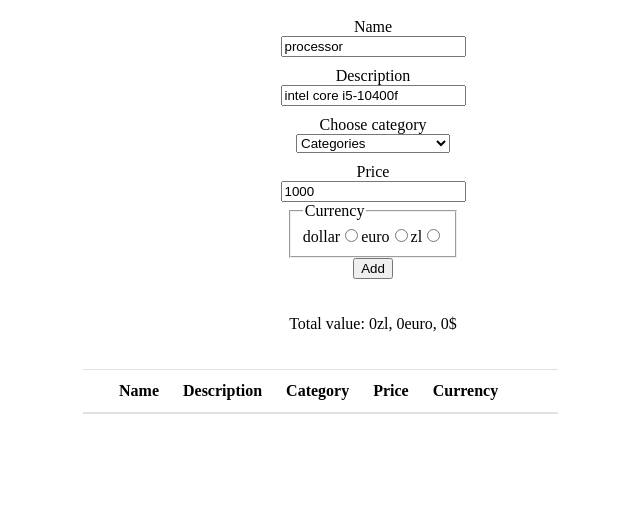
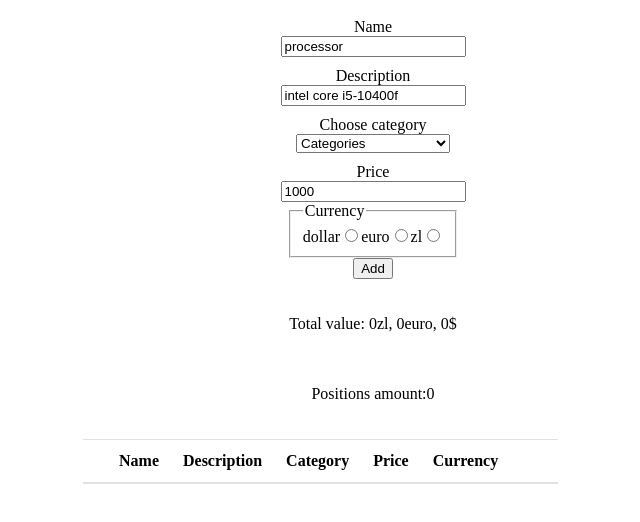
Before and after one commit to H3ronn/pc-value, a React (Create React App) app: page / in a window 1280 px wide. Shown: the top 522 px of the page, without its empty margins (267-907 px from the left). Built offline with nearby package versions, Linux system fonts and the light colour scheme.

Commit message:
Add positions amount info

```diff
--- a/src/components/organisms/Table/Table.js
+++ b/src/components/organisms/Table/Table.js
@@ -44,7 +44,7 @@ const Table = ({ data, deleteItem }) => {
               </tr>
             ))} */}
           {data.map(({ id, name, description, category, price, currency }, index) => (
-            <tr key={index}>
+            <tr key={id}>
               <th>{index + 1}</th>
               <td>{name}</td>
               <td>{description}</td>
--- a/src/views/App.js
+++ b/src/views/App.js
@@ -62,6 +62,8 @@ const App = () => {
     return `Total value: ${total.zl}zl, ${total.euro}euro, ${total.dollar}$`;
   };
 
+  const getPositionsAmount = () => state.length;
+
   // useEffect(() => {
   //   console.log(state);
   // }, [state]);
@@ -70,6 +72,7 @@ const App = () => {
     <Wrapper>
       <Form values={formValues} onChange={handleInputChange} onSubmit={addItem} />
       <p>{getTotalValue()}</p>
+      <p>Positions amount:{getPositionsAmount()}</p>
       <Table data={state} deleteItem={deleteItem} />
     </Wrapper>
   );
```
